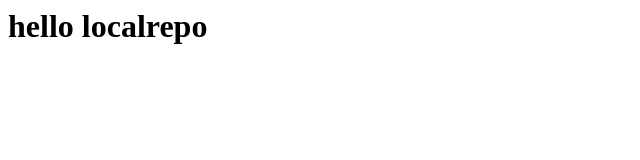
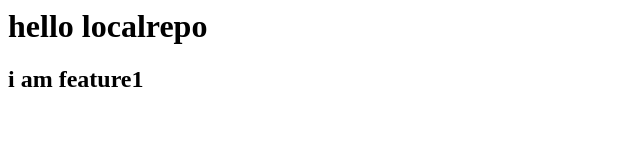
Before and after one commit to nihaltabbalaji/newdemo, a plain HTML site: page index.html in a window 1280 px wide. Shown: the whole page, without its empty margins (0-640 px from the left). Drawn offline with Linux system fonts and the light colour scheme.

Commit message:
add new feature

```diff
--- a/index.html
+++ b/index.html
@@ -1 +1,2 @@
 <h1>hello localrepo</h1>
+<h2>i am feature1</h2>
```
